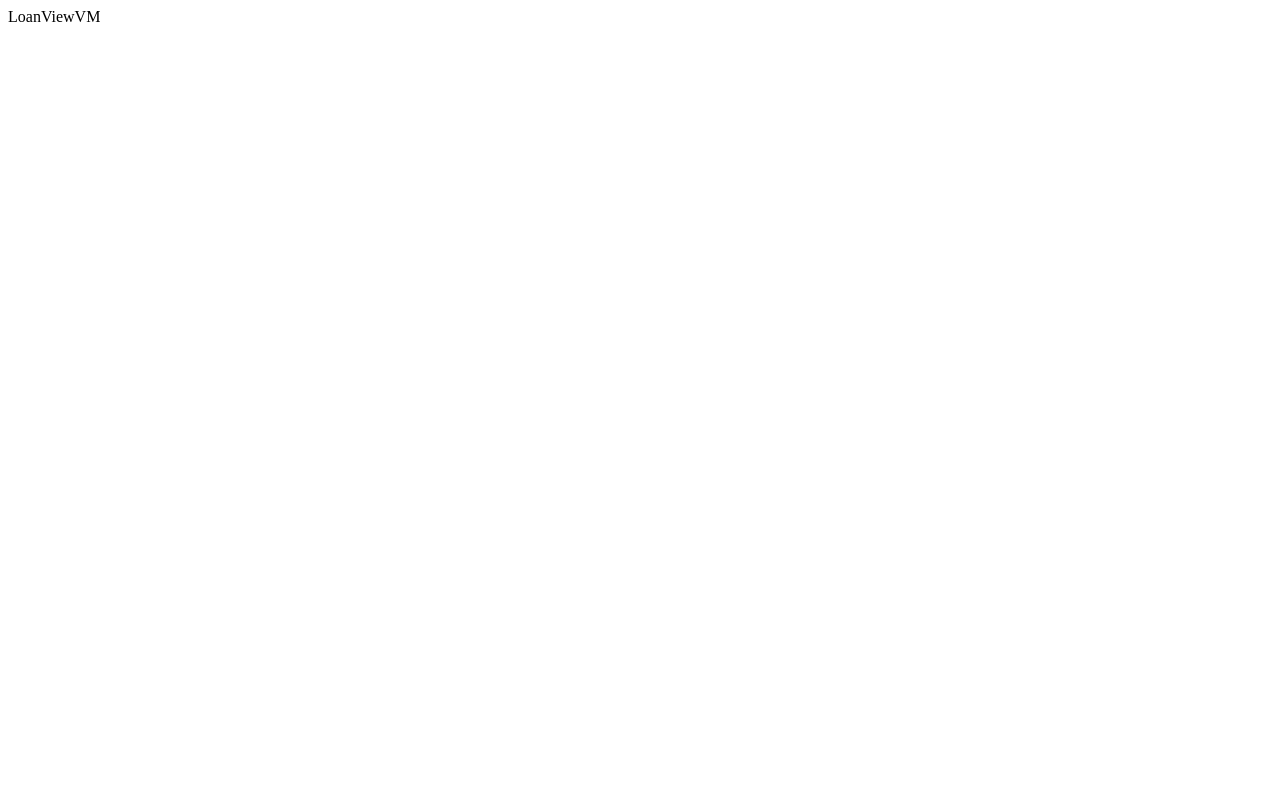
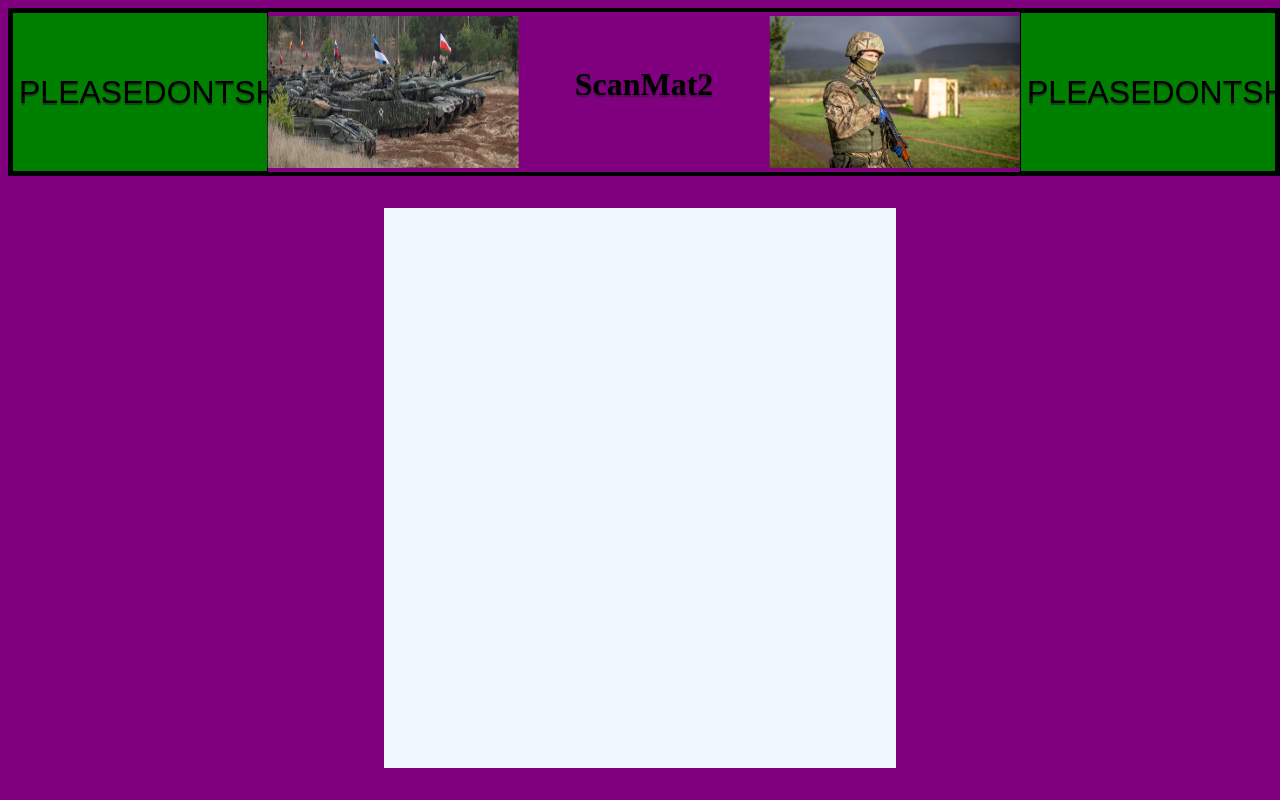
Before and after one commit to SolarEarth37/P3FrontEnd, a React (Create React App) app: page /loan in a window 1280 px wide. Built offline with nearby package versions, Linux system fonts and the light colour scheme.

Commit message:
Context and LoanView

```diff
--- a/src/Composite/Banner.tsx
+++ b/src/Composite/Banner.tsx
@@ -2,15 +2,16 @@ import React from 'react'
 import { GridDiv, ProgramName } from '../Styles/Styled'
 import Button from '../Base/Button'
 import Logo from '../Base/Logo'
+import useDirectLocation from '../Hooks/useDirectLocation'
 
 export default function Banner() {
   return (
     <GridDiv>
-      <Button buttonText="PLEASEDONTSHOOT" navlink="/" />
+      <Button buttonText="PLEASEDONTSHOOT" navlink={useDirectLocation()} />
       <Logo imageSource={"../-ironspear_hero-2022-hero.jpg"} />
       <ProgramName>ScanMat2</ProgramName>
       <Logo imageSource={"../-ukr_fsvdk__mg_4676-2022-artikel.jpg"} />
-      <Button buttonText="PLEASEDONTSHOOT" navlink="/" />
+      <Button buttonText="PLEASEDONTSHOOT" navlink={useDirectLocation()} />
     </GridDiv>
   )
 }
--- /dev/null
+++ b/src/Context.tsx
@@ -0,0 +1,14 @@
+import { createContext } from "react";
+
+interface ContextState {
+    isLoggedIn: Boolean,
+    updateIsLoggedIn: (newBool: Boolean) => void,
+}
+
+export const contextDefaultValues = {
+    isLoggedIn: false,
+    updateIsLoggedIn: () => { },
+}
+
+
+export const Context = createContext<ContextState>(contextDefaultValues);
--- /dev/null
+++ b/src/ContextProvider.tsx
@@ -0,0 +1,22 @@
+import { FC, useState, PropsWithChildren } from "react"
+import { Context, contextDefaultValues } from "./Context"
+
+const ContextProvider: FC<PropsWithChildren> = ({ children }) => {
+    const [isLoggedIn, updateIsLoggedIn] = useState<Boolean>(contextDefaultValues.isLoggedIn);
+
+    const setIsLoggedIn = (newBool: Boolean) => updateIsLoggedIn(newBool)
+
+
+    return (
+        <Context.Provider value={{
+            isLoggedIn,
+            updateIsLoggedIn
+        }}>
+            {children}
+        </Context.Provider>
+
+
+    )
+}
+
+export default ContextProvider;
--- /dev/null
+++ b/src/Hooks/useDirectLocation.tsx
@@ -0,0 +1,17 @@
+import { useContext, useEffect, useState } from "react";
+import { Context } from "../Context";
+
+export default function useLoginID() {
+    const { isLoggedIn } = useContext(Context);
+    const [redirectString, setRedirectString] = useState<string>("/")
+
+    useEffect(() => {
+        if (isLoggedIn) {
+            setRedirectString("/menu")
+        } else {
+            setRedirectString("/")
+        }
+
+    }, [])
+    return redirectString
+}
--- a/src/Hooks/useLogin.tsx
+++ b/src/Hooks/useLogin.tsx
@@ -1,4 +1,5 @@
-import { useEffect, useState } from "react";
+import { useContext, useEffect, useState } from "react";
+import { Context } from "../Context";
 
 interface Props {
     reload?: boolean;
@@ -6,6 +7,7 @@ interface Props {
 
 export default function useLoginID({ reload = false }: Props) {
     const [userID, setUserID] = useState<number>();
+    const { updateIsLoggedIn } = useContext(Context);
 
     useEffect(() => {
         async function getUserID() {
@@ -16,6 +18,7 @@ export default function useLoginID({ reload = false }: Props) {
                 return;
             }
             // Temp User ID
+            updateIsLoggedIn(true);
             setUserID(28517391)
         }
 
--- a/src/Page/LoanViewVM.tsx
+++ b/src/Page/LoanViewVM.tsx
@@ -1,7 +1,15 @@
 import React from 'react'
+import Banner from '../Composite/Banner'
+import { GlobalBackground, MiddleWindowDiv } from '../Styles/Styled'
 
 export default function LoanViewVM() {
     return (
-        <div>LoanViewVM</div>
+        <>
+            <GlobalBackground />
+            <Banner />
+            <MiddleWindowDiv>
+
+            </MiddleWindowDiv>
+        </>
     )
 }
--- a/src/Styles/Styled.tsx
+++ b/src/Styles/Styled.tsx
@@ -41,7 +41,7 @@ export const GridDiv = styled.div`
     text-align: center;
     height: 20vh;
     border: 4px solid black;
-    margin: auto;
+    margin-bottom: 10px;
     margin-top: 0px;
 
 `
@@ -94,13 +94,39 @@ export const StyledLogo = styled.img`
 export const MenuGrid = styled.div`
     display: grid;
     grid-template-columns: repeat(2, 1fr);
-    width: 100%;
+    width: 90%;
     height: 80vh;
-    margin: 10% auto;
+    margin: 21vh auto;
+    gap: 1em;
 
 `
 
 export const SizeImg = styled.img`
-   height : 80vh;
-   width: 95%;
+   height: 100%;
+   width: 100%;
 `
+
+export const MiddleWindowDiv = styled.div`
+    margin-top: 3em;
+    background-color: aliceblue;
+    height: 70%;
+    width: 40%;
+    top: 55%;
+    left: 50%;
+    transform: translate(-50%, -50%);
+    position: absolute;
+    overflow-y: scroll;
+
+    ::-webkit-scrollbar-thumb {
+        background-color: darkgrey;
+        outline: 1px solid slategrey;
+    }
+
+    ::-webkit-scrollbar-track {
+        box-shadow: inset 0 0 6px rgba(0, 0, 0, 0.3);
+    }
+
+    ::-webkit-scrollbar {
+        width: 1em;
+    }
+`
--- a/src/index.tsx
+++ b/src/index.tsx
@@ -2,6 +2,7 @@ import React from 'react';
 import ReactDOM from 'react-dom/client';
 import App from './App';
 import { BrowserRouter } from "react-router-dom";
+import ContextProvider from './ContextProvider';
 
 const root = ReactDOM.createRoot(
   document.getElementById('root') as HTMLElement
@@ -9,7 +10,9 @@ const root = ReactDOM.createRoot(
 root.render(
   <React.StrictMode>
     <BrowserRouter>
-      <App />
+      <ContextProvider>
+        <App />
+      </ContextProvider>
     </BrowserRouter>
   </React.StrictMode>
 );
```
Also changed, not shown: src/Hooks/useLogout.tsx (added, +15 -0 lines).
